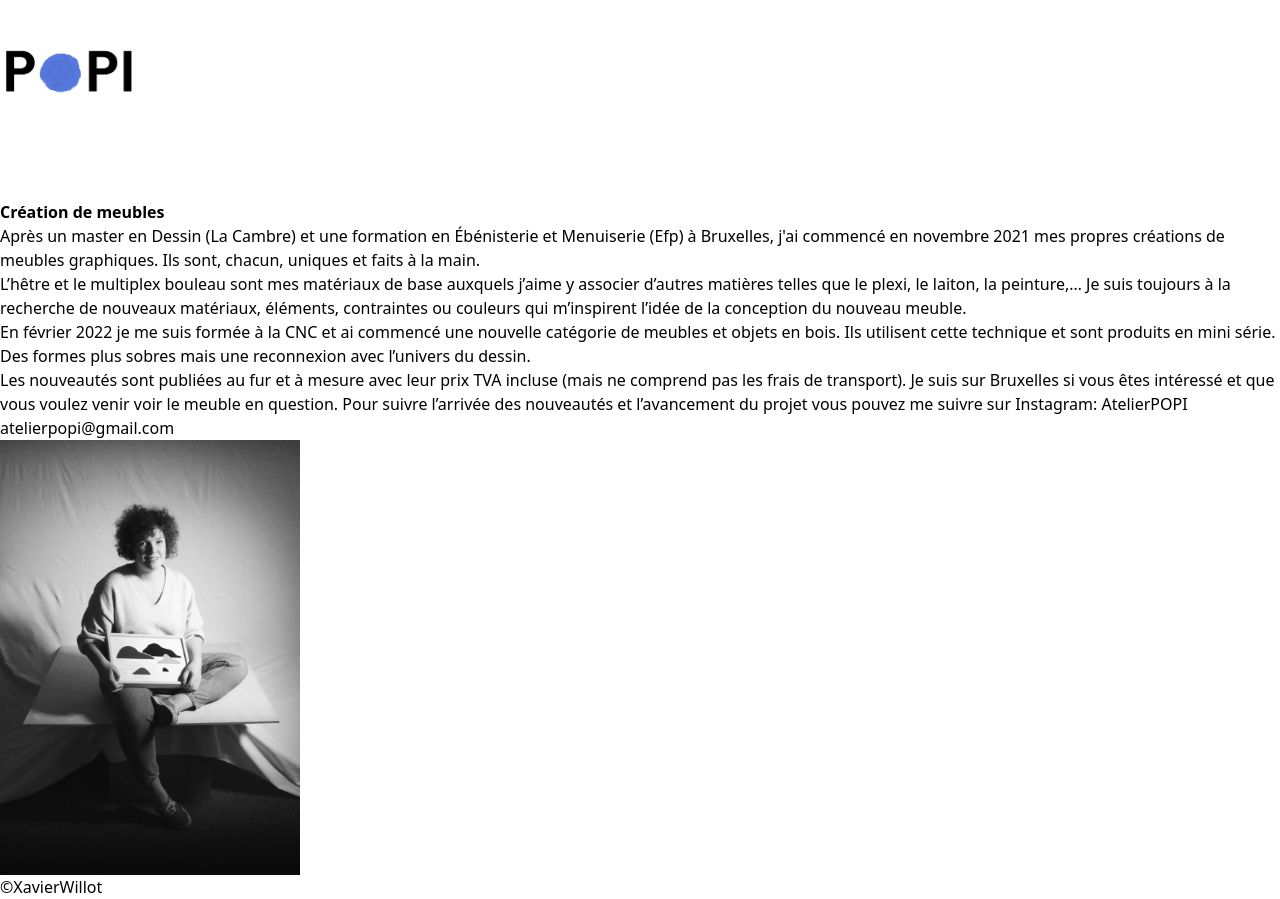
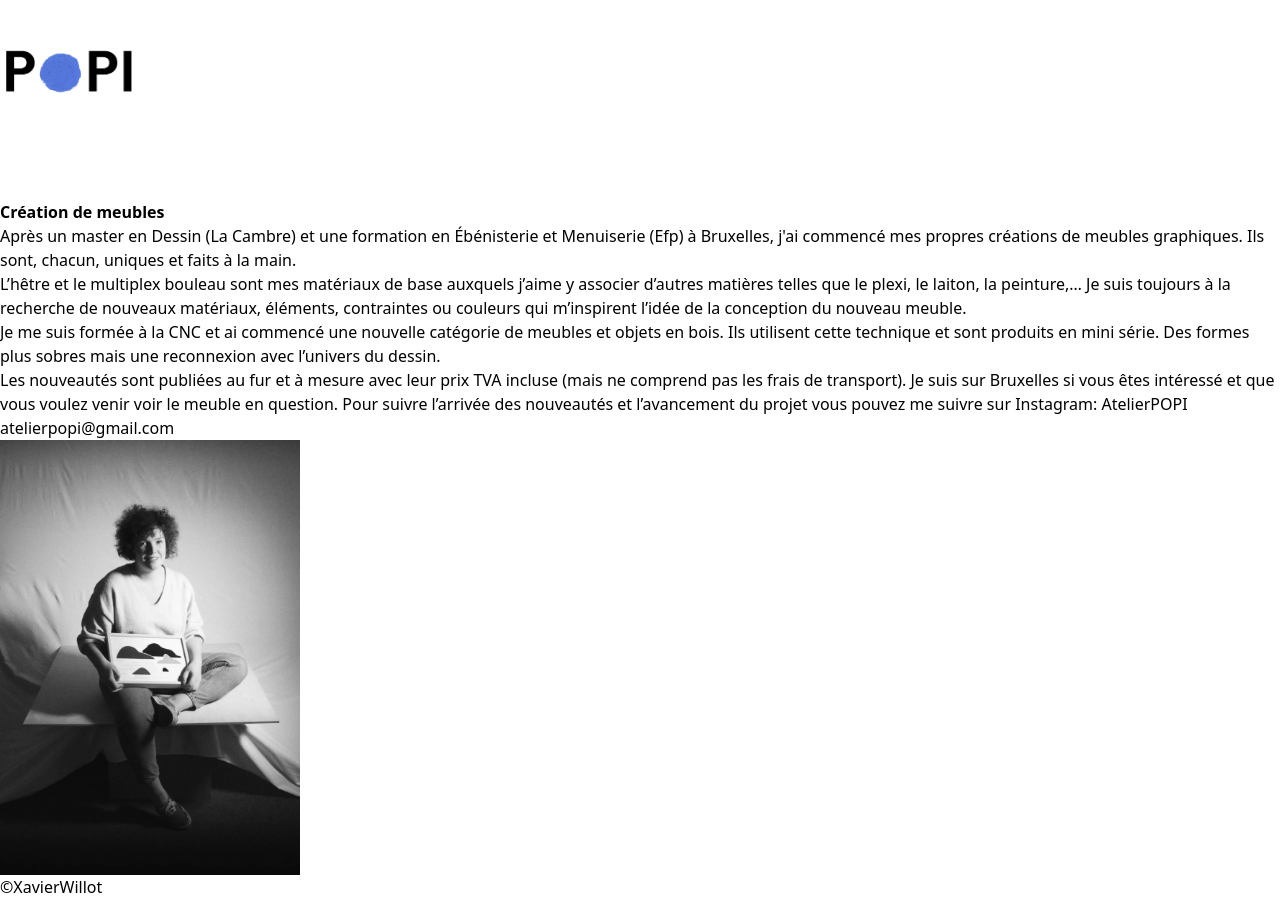
Before and after one commit to DinoJay/alix_latest, a SvelteKit app: page /contact in a window 1280 px wide. Built offline with nearby package versions, Linux system fonts and the light colour scheme; some icons are missing.

Commit message:
changed layout of home

```diff
--- a/src/routes/contact/+page.svelte
+++ b/src/routes/contact/+page.svelte
@@ -14,7 +14,7 @@
 			<div class="text-justify max-w-prose">
 				<p class="mb-3">
 					Après un master en Dessin (La Cambre) et une formation en Ébénisterie et Menuiserie (Efp)
-					à Bruxelles, j'ai commencé en novembre 2021 mes propres <span class="font-bold"
+					à Bruxelles, j'ai commencé mes propres <span class="font-bold"
 						>créations de meubles graphiques</span
 					>. Ils sont, chacun, uniques et faits à la main.
 				</p>
@@ -25,9 +25,9 @@
 					de la conception du nouveau meuble.
 				</p>
 				<p class="mb-3">
-					En février 2022 je me suis formée à la CNC et ai commencé une nouvelle catégorie de
-					meubles et objets en bois. Ils utilisent cette technique et sont produits en mini série.
-					Des formes plus sobres mais une reconnexion avec l’univers du dessin.
+					Je me suis formée à la CNC et ai commencé une nouvelle catégorie de meubles et objets en
+					bois. Ils utilisent cette technique et sont produits en mini série. Des formes plus sobres
+					mais une reconnexion avec l’univers du dessin.
 				</p>
 				<p class="mb-3">
 					<span>
--- a/src/routes/mini_series/mini/+page.svelte
+++ b/src/routes/mini_series/mini/+page.svelte
@@ -26,7 +26,7 @@
 	subTitle="Tabouret pour enfant"
 	descr="Gravure des formes à la CNC, résine coulée à plat."
 	materials="Multiplex chêne- epoxy - pieds en hêtre massif- Huile-vernis éco-responsable"
-	price="68€/ Tabouret - Disponibilités ci-dessous (ou sur commande). Possibilités d'envoi (Frais non inclus)"
+	price="75€/ Tabouret - Disponibilités ci-dessous (ou sur commande). Possibilités d'envoi (Frais non inclus)"
 	availability="
 					Poisson 1: 1 disponibles,
 					Poisson 2: 3 disponibles,
--- a/src/routes/mini_series/rouget/+page.svelte
+++ b/src/routes/mini_series/rouget/+page.svelte
@@ -28,7 +28,7 @@
 	subTitle="Tabouret ou table d’appoint"
 	descr="Gravure des formes à la CNC, résine coulée en creux"
 	materials="Multiplex - epoxy - pieds en acier laqué bleu"
-	price="105€ / Table - Disponibilités ci-dessous (ou sur commande). Possibilités d'envoi (Frais non inclus)"
+	price="140€ / Table - Disponibilités ci-dessous (ou sur commande). Possibilités d'envoi (Frais non inclus)"
 	availability="Sur Commande"
 	{imgs}
 	drawingImg="/mesure.webp"
--- a/src/routes/mini_series/sardine/+page.svelte
+++ b/src/routes/mini_series/sardine/+page.svelte
@@ -21,7 +21,7 @@
 	subTitle="Table d'appoint - Tabouret"
 	descr="Gravure des formes à la CNC, résine coulée en creux"
 	materials="Multiplex chêne - epoxy - pieds en acier laqué jaune - Huile/vernis éco-responsable"
-	price="105€/ Table, Tabouret - Disponibilités ci-dessous (ou sur commande). Possibilités d'envoi (Frais non inclus)"
+	price="140€/ Table, Tabouret - Disponibilités ci-dessous (ou sur commande). Possibilités d'envoi (Frais non inclus)"
 	availability="1 disponible"
 	imgHeight="280px"
 	{imgs}
--- a/src/styles/tailwind.css
+++ b/src/styles/tailwind.css
@@ -20,6 +20,11 @@
 
 @layer utilities {
   @variants responsive {
+
+    .home-el-width {
+      /* width: 500px; */
+    }
+
     .min-w-prose {
       min-width: 65ch;
     }
```
Also changed, not shown: src/routes/+page.svelte (+4 -4 lines).
